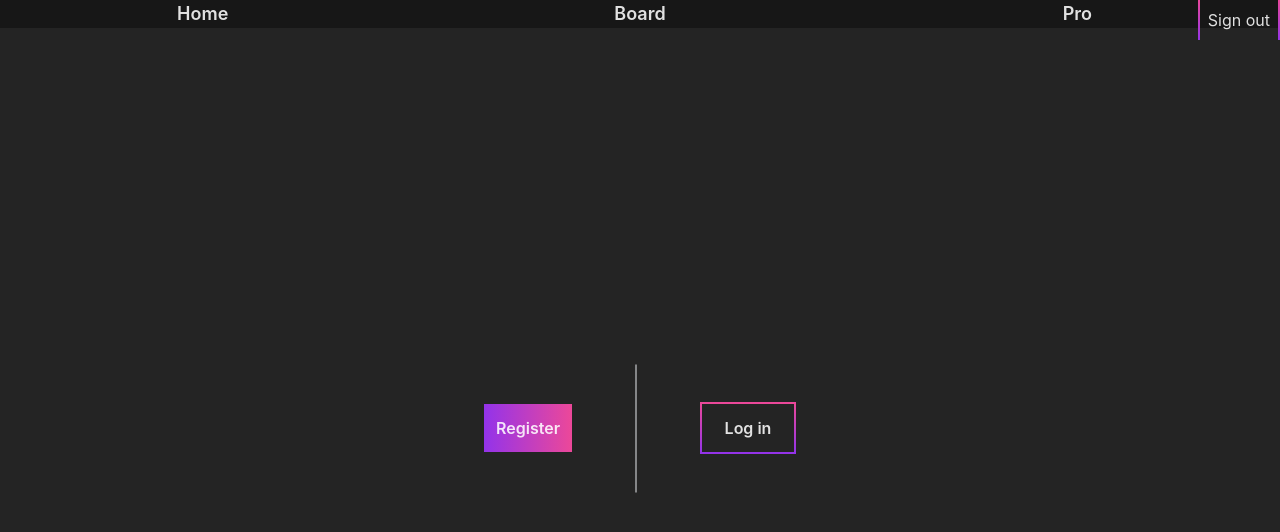
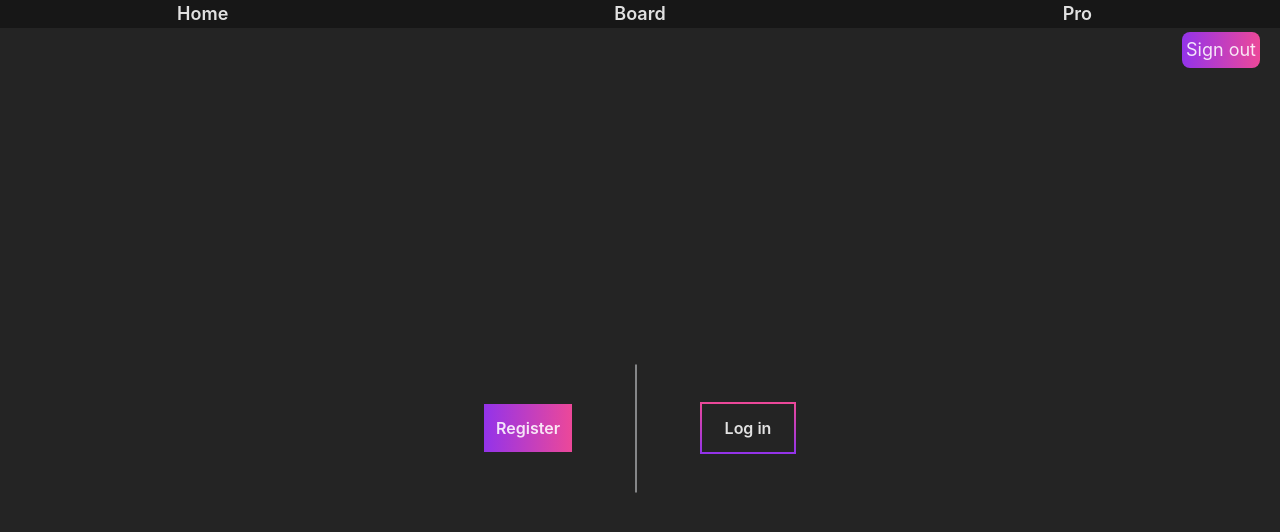
Before and after one commit to AroonSalotra/to-do-drag-n-drop, a React (Vite) app: page / in a window 1280 px wide. Shown: the top 532 px of the page. Built offline with nearby package versions, Linux system fonts and the light colour scheme; no server answers.

Commit message:
adjust sign out button style & positioning

```diff
--- a/src/components/Header.jsx
+++ b/src/components/Header.jsx
@@ -32,10 +32,9 @@ const Header = () => {
     }
 
     return (
-        <header>
-            <h2 className="cursor-pointer border-x-2 border-gra w-fit p-2 absolute right-0 top-0"
+        <header className="mb-10">
+            <h2 className="cursor-pointer bg-gradient-to-r from-purple-600 to-pink-500 rounded-lg p-1 w-fit absolute right-5 top-2 sm:top-8 text-lg"
                 onClick={handleLogOut}>
-                {/* {currentUser} */}
                 Sign out
             </h2>
         </header>
```
